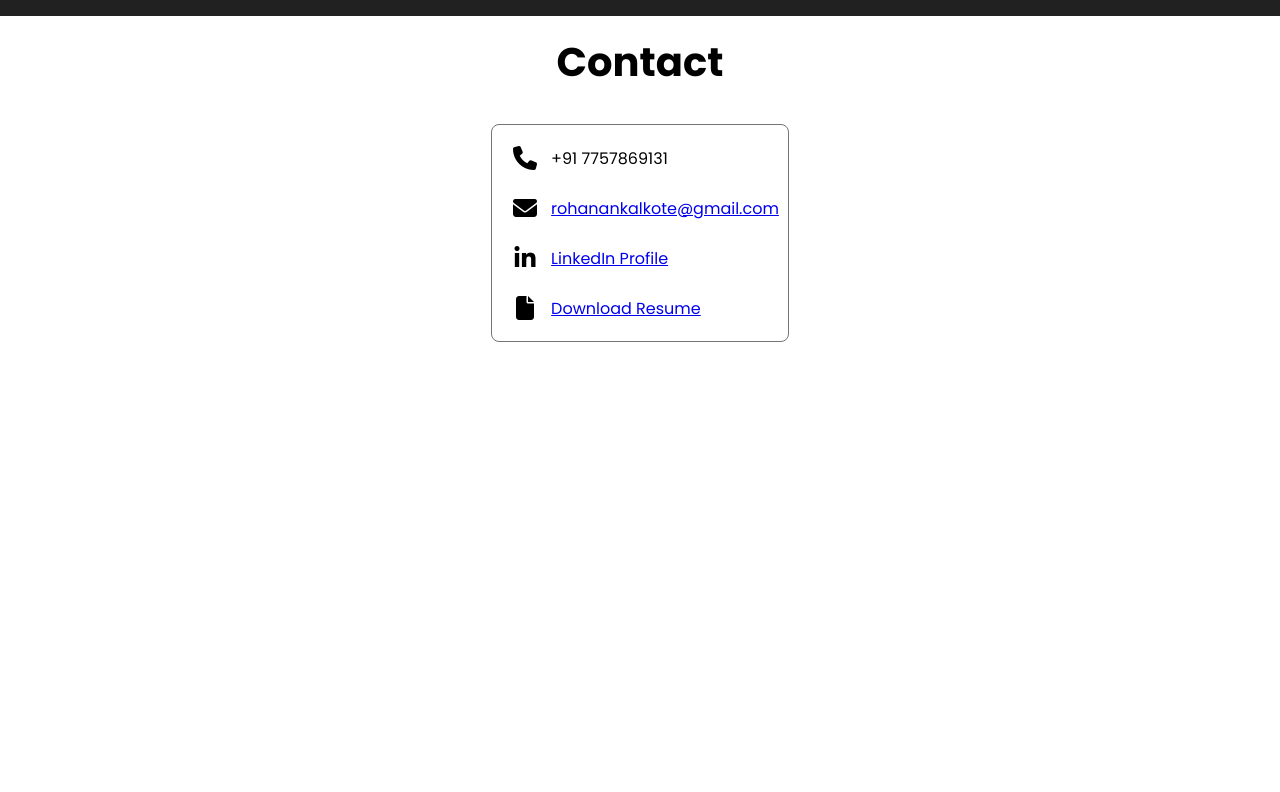
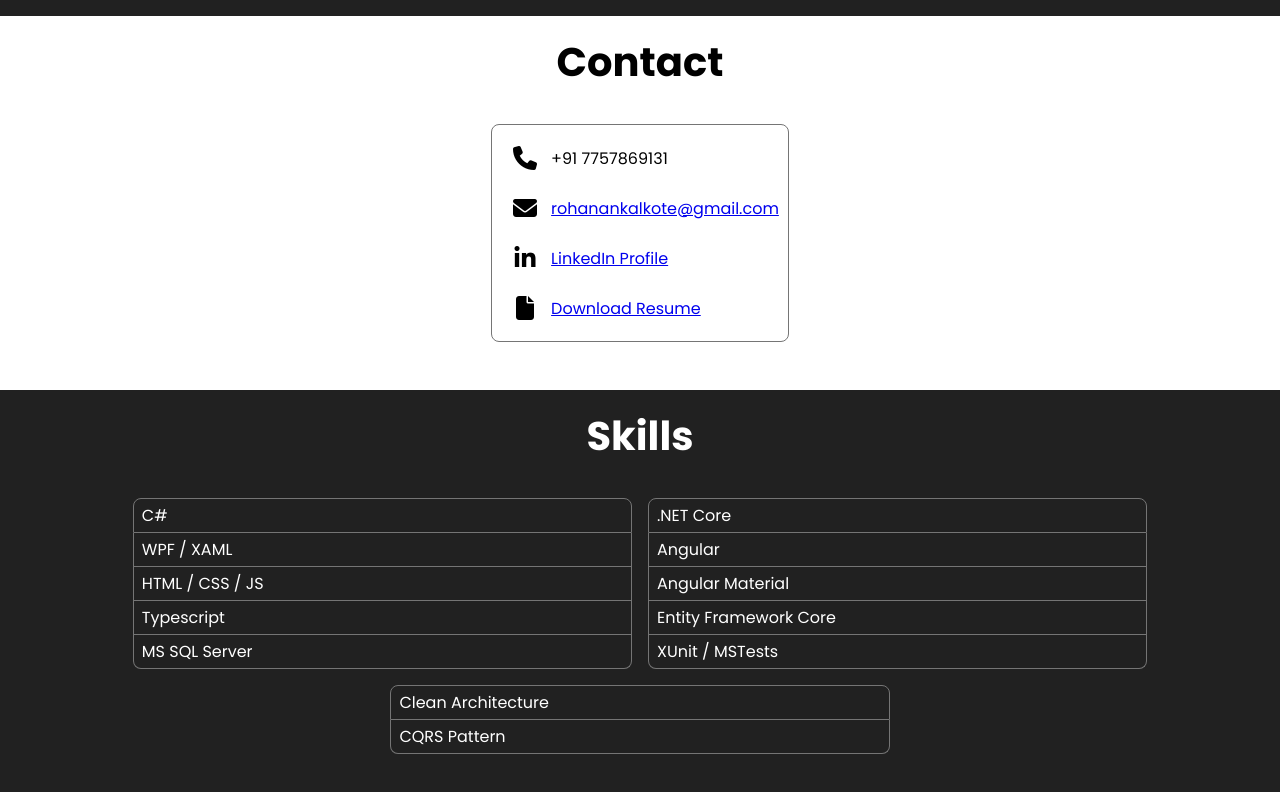
Before and after one commit to rohan-ankalkote/MyPortfolio, an Angular app: page / in a window 1280 px wide. Shown: the part 760-1552 px from the top of the page. Before the commit the page ends 1150 px from the top, so only its background shows below. Built offline with nearby package versions, Linux system fonts and the light colour scheme.

Commit message:
Add Skills Section

```diff
--- a/src/app/app.component.html
+++ b/src/app/app.component.html
@@ -1,2 +1,3 @@
 <banner />
 <contact />
+<skills />
--- a/src/app/app.component.ts
+++ b/src/app/app.component.ts
@@ -2,11 +2,12 @@ import { Component, OnInit } from '@angular/core';
 import { BreakpointObserver, Breakpoints } from '@angular/cdk/layout';
 import { BannerComponent } from './banner/banner.component';
 import { ContactComponent } from './contact/contact.component';
+import { SkillsComponent } from './skills/skills.component';
 
 
 @Component({
     selector: 'app-root',
-    imports: [BannerComponent, ContactComponent],
+    imports: [BannerComponent, ContactComponent, SkillsComponent],
     templateUrl: './app.component.html',
     styleUrl: './app.component.scss',
     host: {
--- /dev/null
+++ b/src/app/skills/skills.component.html
@@ -0,0 +1,22 @@
+<h1>Skills</h1>
+
+<section>
+    <ul>
+        <li>C#</li>
+        <li>WPF / XAML</li>
+        <li>HTML / CSS / JS</li>
+        <li>Typescript</li>
+        <li>MS SQL Server</li>
+    </ul>
+    <ul>
+        <li>.NET Core</li>
+        <li>Angular</li>
+        <li>Angular Material</li>
+        <li>Entity Framework Core</li>
+        <li>XUnit / MSTests</li>
+    </ul>
+    <ul>
+        <li>Clean Architecture</li>
+        <li>CQRS Pattern</li>
+    </ul>
+</section>
--- /dev/null
+++ b/src/app/skills/skills.component.scss
@@ -0,0 +1,43 @@
+:host {
+    display: block;
+    padding: 1rem;
+    background-color: #212121;
+    color: white;
+}
+
+h1 {
+    text-align: center;
+}
+
+section {
+    border: 0px solid #757575;
+    display: flex;
+    justify-content: center;
+    flex-wrap: wrap;
+    gap: 1rem;
+    margin: 2rem 0;
+
+    ul {
+        min-width: 40%;
+        list-style: none;
+        padding: 0;
+
+        li {
+            padding: 0.25rem 0.5rem;
+            border-bottom: 1px solid #757575;
+            border-left: 1px solid #757575;
+            border-right: 1px solid #757575;
+
+            &:first-child {
+                border-top: 1px solid #757575;
+                border-top-left-radius: 0.5rem;
+                border-top-right-radius: 0.5rem;
+            }
+
+            &:last-child {
+                border-bottom-left-radius: 0.5rem;
+                border-bottom-right-radius: 0.5rem;
+            }
+        }
+    }
+}
```
Also changed, not shown: src/app/skills/skills.component.ts (added, +11 -0 lines), 1 other file (tests, documents, lock files or other folders).
